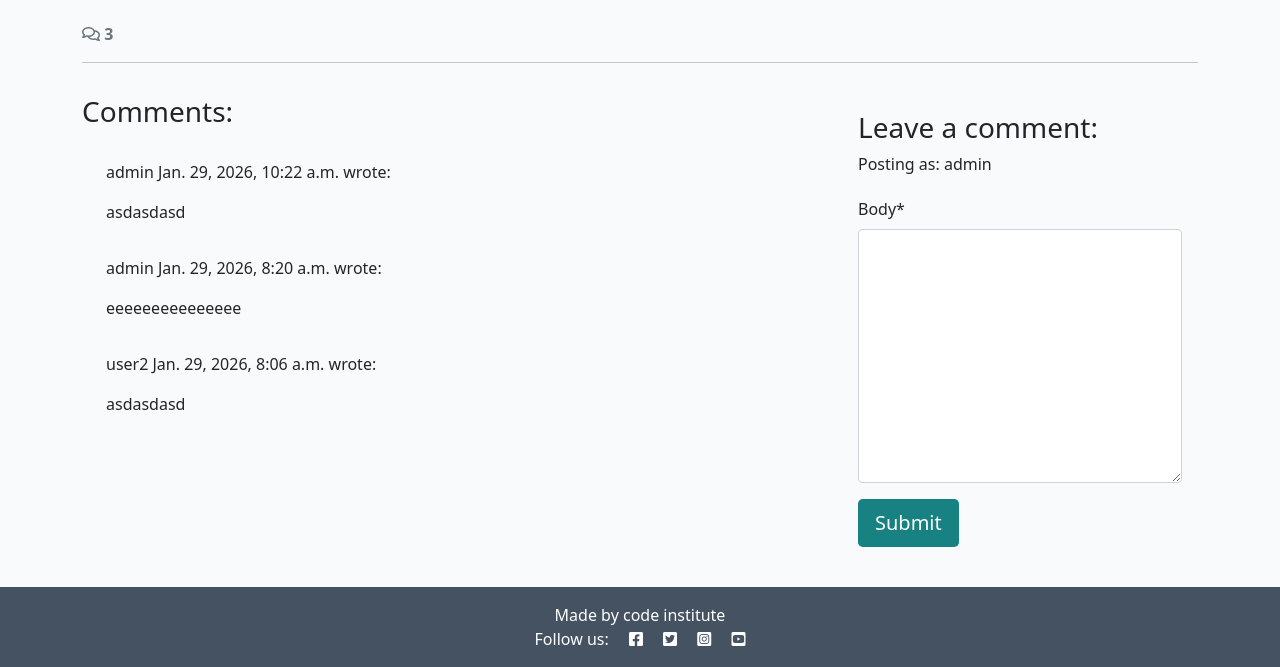
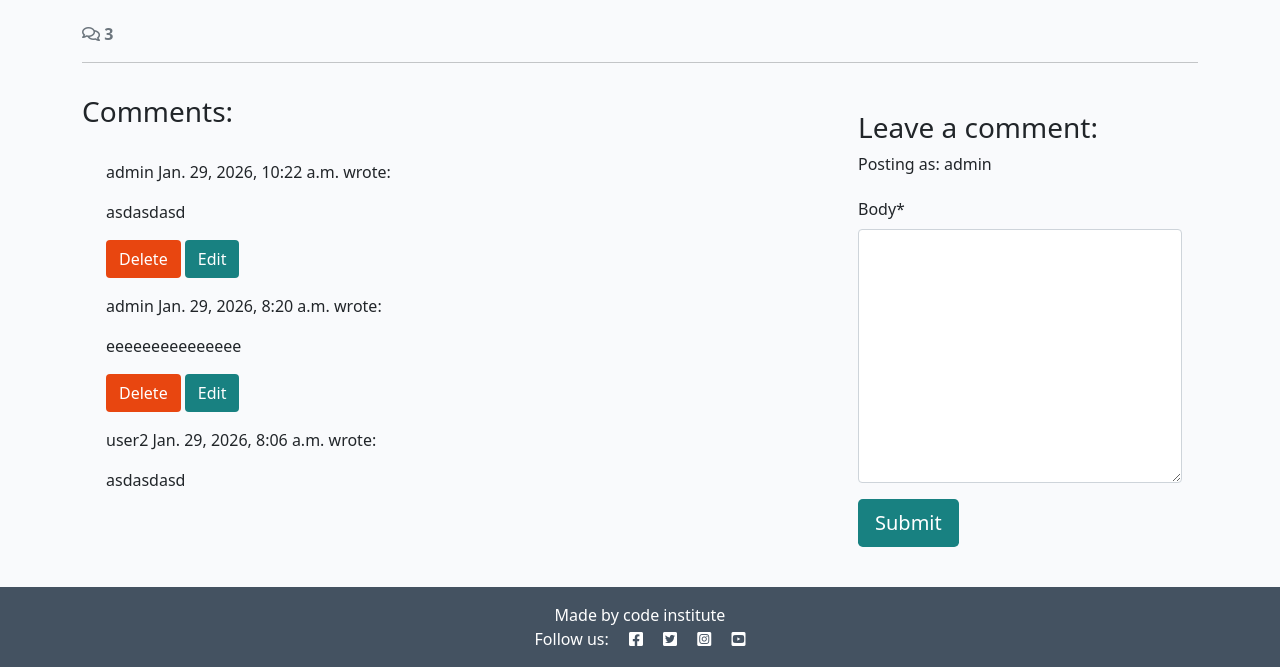
Before and after one commit to DeanHarland/django-blog, a Django app: a page that uses templates/base.html in a window 1280 px wide. Shown: the part 1206-1873 px from the top of the page. Run offline with Django 4.2, Linux system fonts and the light colour scheme; a user stored in the database is signed in; data comes from the database, SQL or seed files in the repository; both versions use the stored data as it was after the commit; some libraries are stand-ins or nearby versions.

Commit message:
Add comment CRUD

```diff
--- a/blog/templates/blog/post_detail.html
+++ b/blog/templates/blog/post_detail.html
@@ -65,23 +65,27 @@
             This comment is awaiting approval
           </p>
           {% endif %}
+             {% if user.is_authenticated and comment.author == user %}
+               <button class="btn btn-delete"
+    comment_id="{{ comment.id }}">Delete</button>
+  <button class="btn btn-edit"
+    comment_id="{{ comment.id }}">Edit</button>
+  {% endif %}
         </div>
         <!-- Our for loop ends here -->
         {% endfor %}
       </div>
     </div>
     <!-- Creating New Comments -->
-    <div class="col-md-4 card mb-4 mt-3">
+    <div class="col-md-4 card mb-4  mt-3 ">
             <div class="card-body">
                 {% if user.is_authenticated %}
                 <h3>Leave a comment:</h3>
                 <p>Posting as: {{ user.username }}</p>
-        <form id="commentForm" method="post"
-          style="margin-top: 1.3em;">
+                <form id="commentForm" method="post" style="margin-top: 1.3em;">
                     {{ comment_form | crispy }}
                     {% csrf_token %}
-          <button id="submitButton" type="submit"
-            class="btn btn-signup btn-lg">Submit</button>
+                    <button id="submitButton" type="submit" class="btn btn-signup btn-lg">Submit</button>
                 </form>
                 {% else %}
                 <p>Log in to leave a comment</p>
@@ -90,6 +94,27 @@
         </div>
     </div>
 </div>
+<!-- Delete confirmation modal -->
+<div class="modal fade" id="deleteModal" tabindex="-1" aria-labelledby="deleteModalLabel" aria-hidden="true">
+    <div class="modal-dialog">
+        <div class="modal-content">
+            <div class="modal-header">
+                <h5 class="modal-title" id="deleteModalLabel">Delete comment?</h5>
+                <button type="button" class="btn-close" data-bs-dismiss="modal" aria-label="Close"></button>
+            </div>
+            <div class="modal-body">
+                Are you sure you want to delete your comment? This action cannot be undone.
+            </div>
+            <div class="modal-footer">
+                <button type="button" class="btn btn-secondary" data-bs-dismiss="modal">Close</button>
+                <a id="deleteConfirm" href="#" class="btn btn-danger">Delete</a>
+            </div>
+        </div>
+    </div>
 </div>
 
 {% endblock content %}
+
+{% block extras %}
+<script src="{% static 'js/comments.js' %}"></script>
+{% endblock %}
--- a/blog/urls.py
+++ b/blog/urls.py
@@ -5,4 +5,8 @@ urlpatterns = [
     path("", views.PostList.as_view(), name='home'),
 
     path('<slug:slug>/', views.post_detail, name='post_detail'),
+    path('<slug:slug>/edit_comment/<int:comment_id>',
+         views.comment_edit, name='comment_edit'),
+    path('<slug:slug>/delete_comment/<int:comment_id>',
+         views.comment_delete, name='comment_delete'),
 ]
--- a/blog/views.py
+++ b/blog/views.py
@@ -1,11 +1,13 @@
-from django.shortcuts import render, get_object_or_404
+from django.shortcuts import render, get_object_or_404, reverse
 from django.views import generic
 from django.contrib import messages
-from .models import Post
+from django.http import HttpResponseRedirect
+from .models import Post, Comment
 from .forms import CommentForm
 
+# Create your views here.
 
-# Create your views here.
+
 class PostList(generic.ListView):
     queryset = Post.objects.filter(status=1)
     template_name = "blog/index.html"
@@ -25,32 +27,73 @@ def post_detail(request, slug):
 
     :template:`blog/post_detail.html`
     """
-
     queryset = Post.objects.filter(status=1)
     post = get_object_or_404(queryset, slug=slug)
     comments = post.comments.all().order_by("-created_on")
     comment_count = post.comments.filter(approved=True).count()
-    comment_form = CommentForm()
-
     if request.method == "POST":
         comment_form = CommentForm(data=request.POST)
-    if comment_form.is_valid():
-        comment = comment_form.save(commit=False)
-        comment.author = request.user
-        comment.post = post
-        comment.save()
-        messages.add_message(
-        request, messages.SUCCESS,
-        'Comment submitted and awaiting approval'
-    )
+        if comment_form.is_valid():
+            comment = comment_form.save(commit=False)
+            comment.author = request.user
+            comment.post = post
+            comment.save()
+            messages.add_message(
+                request, messages.SUCCESS,
+                'Comment submitted and awaiting approval'
+            )
+
+    comment_form = CommentForm()
 
     return render(
         request,
         "blog/post_detail.html",
-        {"post": post,
-        "comments": comments,
-        "comment_count": comment_count,
-        "comment_form": comment_form,
+        {
+            "post": post,
+            "comments": comments,
+            "comment_count": comment_count,
+            "comment_form": comment_form
         },
+    )
 
-    )
+
+def comment_edit(request, slug, comment_id):
+    """
+    view to edit comments
+    """
+    if request.method == "POST":
+
+        queryset = Post.objects.filter(status=1)
+        post = get_object_or_404(queryset, slug=slug)
+        comment = get_object_or_404(Comment, pk=comment_id)
+        comment_form = CommentForm(data=request.POST, instance=comment)
+
+        if comment_form.is_valid() and comment.author == request.user:
+            comment = comment_form.save(commit=False)
+            comment.post = post
+            comment.approved = False
+            comment.save()
+            messages.add_message(request, messages.SUCCESS, 'Comment Updated!')
+        else:
+            messages.add_message(request, messages.ERROR,
+                                 'Error updating comment!')
+
+    return HttpResponseRedirect(reverse('post_detail', args=[slug]))
+
+
+def comment_delete(request, slug, comment_id):
+    """
+    view to delete comment
+    """
+    queryset = Post.objects.filter(status=1)
+    post = get_object_or_404(queryset, slug=slug)
+    comment = get_object_or_404(Comment, pk=comment_id)
+
+    if comment.author == request.user:
+        comment.delete()
+        messages.add_message(request, messages.SUCCESS, 'Comment deleted!')
+    else:
+        messages.add_message(request, messages.ERROR,
+                             'You can only delete your own comments!')
+
+    return HttpResponseRedirect(reverse('post_detail', args=[slug]))
--- a/codestar/settings.py
+++ b/codestar/settings.py
@@ -28,7 +28,7 @@ TEMPLATES_DIR = os.path.join(BASE_DIR, 'templates')
 SECRET_KEY = os.environ.get("SECRET_KEY", "django-insecure-your-secret-key-here-change-in-production")
 
 # SECURITY WARNING: don't run with debug turned on in production!
-DEBUG = True
+DEBUG = False
 
 ALLOWED_HOSTS = ['.herokuapp.com', '127.0.0.1', ]
 
--- /dev/null
+++ b/static/js/comments.js
@@ -0,0 +1,47 @@
+const editButtons = document.getElementsByClassName("btn-edit");
+const commentText = document.getElementById("id_body");
+const commentForm = document.getElementById("commentForm");
+const submitButton = document.getElementById("submitButton");
+
+const deleteModal = new bootstrap.Modal(document.getElementById("deleteModal"));
+const deleteButtons = document.getElementsByClassName("btn-delete");
+const deleteConfirm = document.getElementById("deleteConfirm");
+
+/*
+ * Initializes edit functionality for the provided edit buttons.
+ *
+ * For each button in the `editButtons` collection:
+ * - Retrieves the associated comment's ID upon click.
+ * - Fetches the content of the corresponding comment.
+ * - Populates the `commentText` input/textarea with the comment's content for editing.
+ * - Updates the submit button's text to "Update".
+ * - Sets the form's action attribute to the `edit_comment/{commentId}` endpoint.
+ */
+
+for (let button of editButtons) {
+    button.addEventListener("click", (e) => {
+        let commentId = e.target.getAttribute("comment_id");
+        let commentContent = document.getElementById(`comment${commentId}`).innerText;
+        commentText.value = commentContent;
+        submitButton.innerText = "Update";
+        commentForm.setAttribute("action", `edit_comment/${commentId}`);
+    });
+}
+
+/*
+ * Initializes deletion functionality for the provided delete buttons.
+ *
+ * For each button in the `deleteButtons` collection:
+ * - Retrieves the associated comment's ID upon click.
+ * - Updates the `deleteConfirm` link's href to point to the
+ * deletion endpoint for the specific comment.
+ * - Displays a confirmation modal (`deleteModal`) to prompt
+ * the user for confirmation before deletion.
+ */
+ for (let button of deleteButtons) {
+    button.addEventListener("click", (e) => {
+        let commentId = e.target.getAttribute("comment_id");
+        deleteConfirm.href = `delete_comment/${commentId}`;
+        deleteModal.show();
+    });
+}
--- a/templates/base.html
+++ b/templates/base.html
@@ -118,7 +118,8 @@
     <script src="https://cdn.jsdelivr.net/npm/bootstrap@5.0.1/dist/js/bootstrap.bundle.min.js"
         integrity="sha384-gtEjrD/SeCtmISkJkNUaaKMoLD0//ElJ19smozuHV6z3Iehds+3Ulb9Bn9Plx0x4" crossorigin="anonymous">
         </script>
-    <script src="{% static 'js/script.js' %}"></script>
+    {% block extras %}
+    {% endblock %}
 </body>
 
 </html>
```
Also changed, not shown: about/views.py (+19 -10 lines), db.sqlite3, 1 other file. Lines whose indentation alone changed are shown as unchanged.
